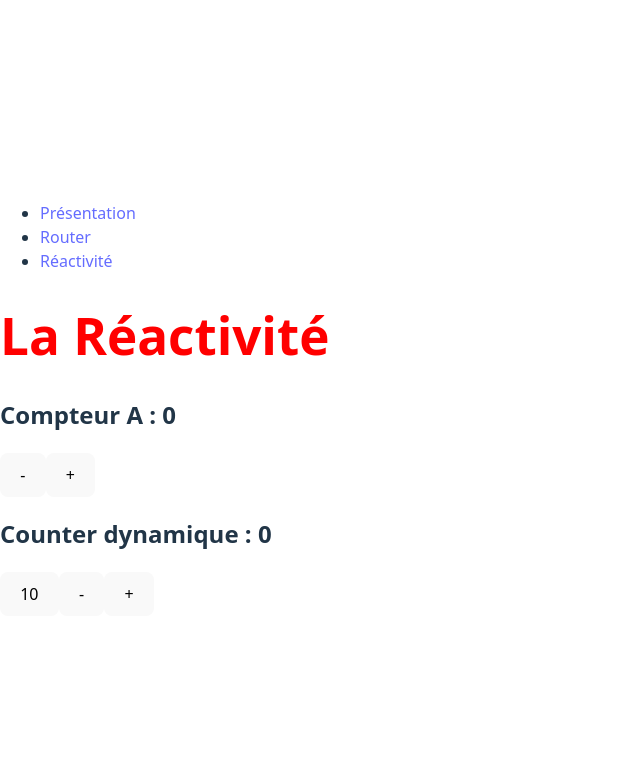
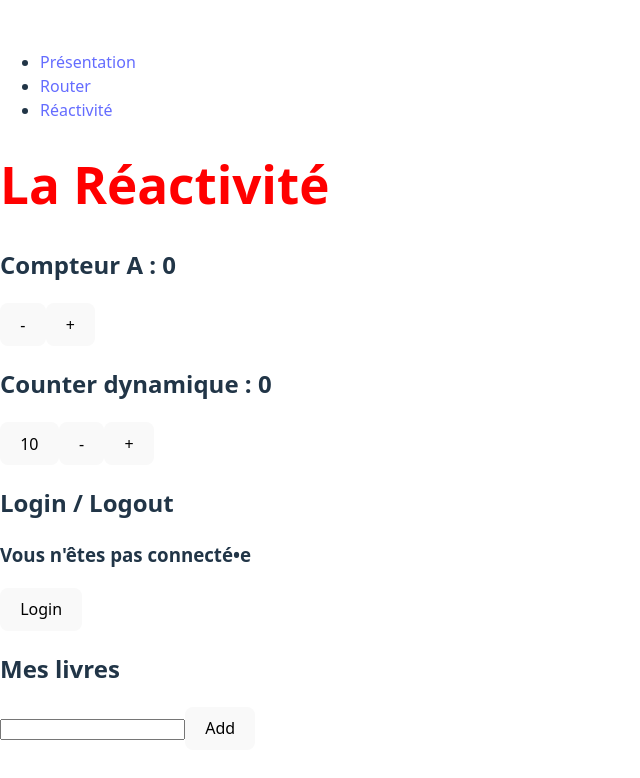
Before and after one commit to Thaisrr/react-ajc, a React (Vite) app: page /reactivite in a window 1280 px wide. Shown: the top 778 px of the page, without its empty margins (0-640 px from the left). Built offline with nearby package versions, Linux system fonts and the light colour scheme.

Commit message:
Router + reactivité

```diff
--- a/src/pages/Reactivite.tsx
+++ b/src/pages/Reactivite.tsx
@@ -1,13 +1,16 @@
-import {useState} from "react";
+import {useRef, useState} from "react";
 
 const Reactivite = () => {
 
     let count = 0;
 
-    const stateArray = useState('Hello World');
-    const state = stateArray[0];
-    const setState = stateArray[1];
-    let [counterDynamic, setCounterDynamic] = useState<number>(0);
+    //const stateArray = useState('Hello World');
+   // const state = stateArray[0];
+   // const setState = stateArray[1];
+    const [counterDynamic, setCounterDynamic] = useState<number>(0);
+    const [isLoggedIn, setIsLoggedIn] = useState<boolean>(false);
+    const [books, setBooks] = useState<string[]>([]);
+    const newBook = useRef<HTMLInputElement | null>(null);
 
     const increment = () => {
         count++;
@@ -29,6 +32,41 @@ const Reactivite = () => {
 
     const decrementDynamic = () => {
         setCounterDynamic(previous => previous - 1);
+    }
+
+    const login = () => {
+        setIsLoggedIn(true);
+    }
+
+    const logout = () => {
+        setIsLoggedIn(false);
+    }
+
+    const LoggedInBlock = () => (
+        <div>
+            <h3>Bonjour Jean Michel</h3>
+            <p>
+                <button onClick={logout}>Logout</button>
+            </p>
+        </div>
+    );
+
+    const LogoutBlock = () => (
+        <div>
+            <h3>Vous n'êtes pas connecté•e</h3>
+            <p>
+                <button onClick={login}>Login</button>
+            </p>
+        </div>
+    )
+
+    const addBook = () => {
+        console.log(newBook.current?.value);
+        if(newBook.current?.value) {
+            const value = newBook.current?.value;
+            setBooks(prev => [...prev, value]);
+            newBook.current.value = '';
+        }
     }
 
 
@@ -53,6 +91,25 @@ const Reactivite = () => {
                 </div>
 
             </section>
+
+            <section>
+                <h2>Login / Logout</h2>
+
+                {isLoggedIn ? <LoggedInBlock /> : <LogoutBlock />}
+            </section>
+
+            <section>
+                <h2>Mes livres</h2>
+
+                <p>
+                    <input ref={newBook}/>
+                    <button onClick={addBook}>Add</button>
+                </p>
+
+                <ul>
+                    {books.map((book) => (<li key={book}>{book}</li> ))}
+                </ul>
+            </section>
         </>
     )
 }
```
